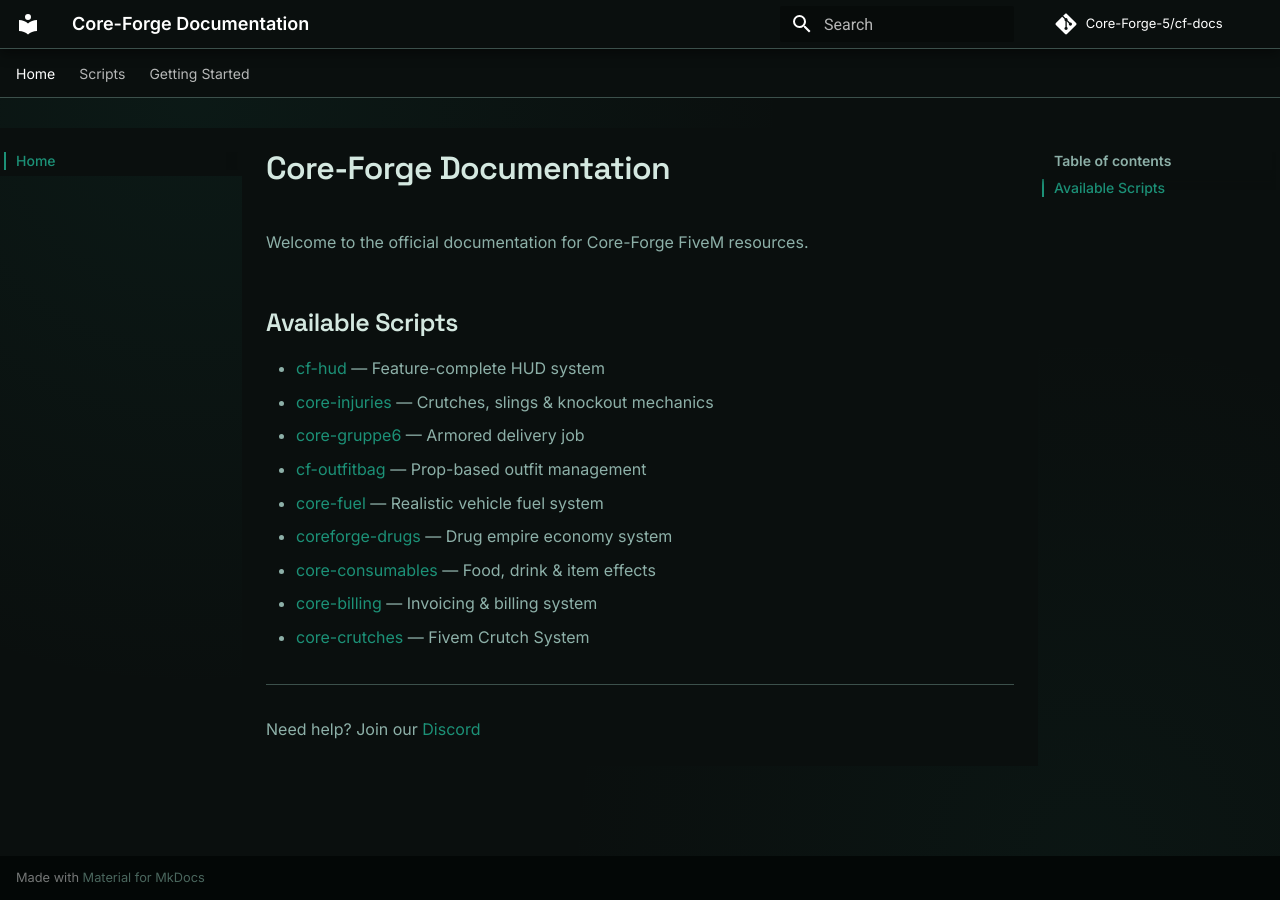
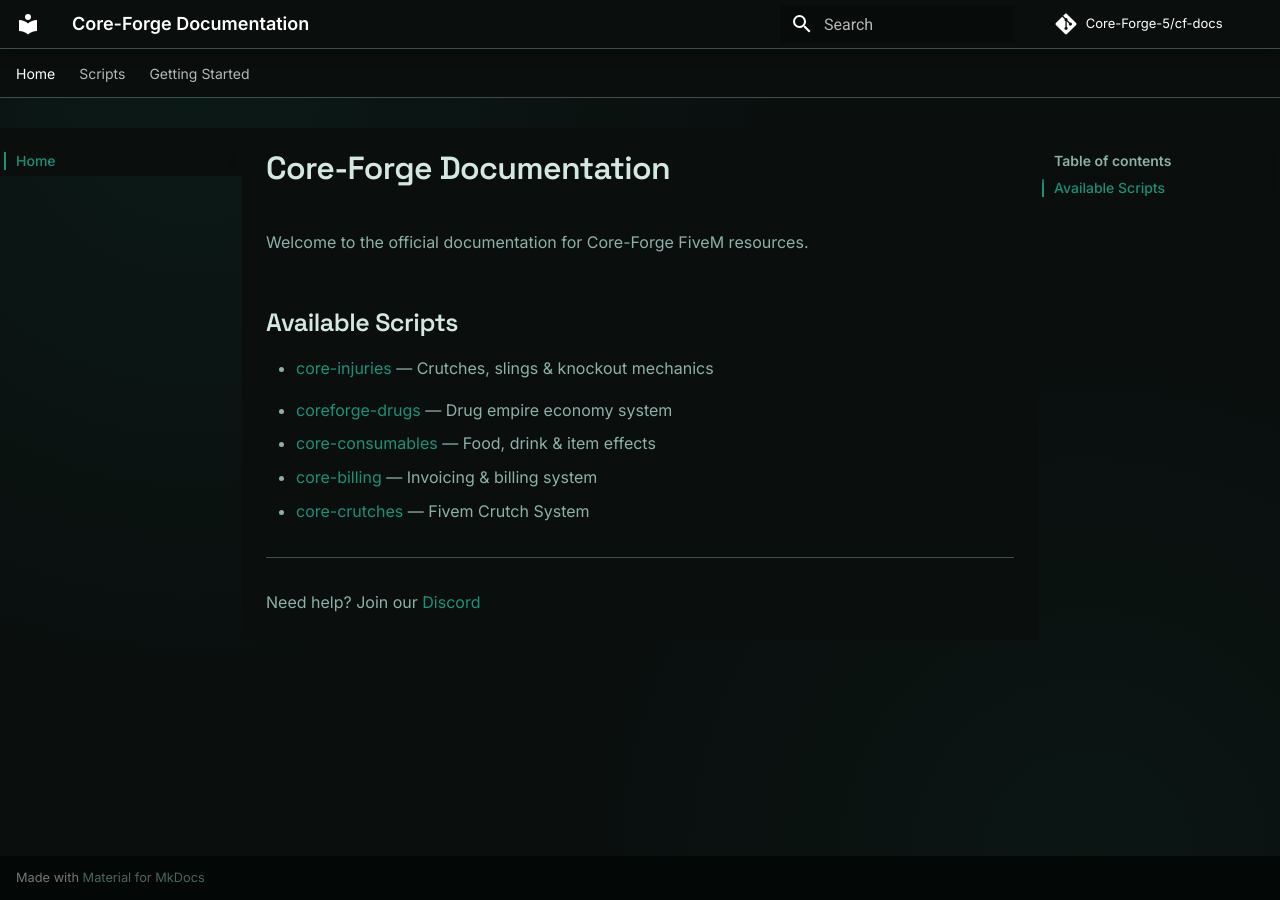
Before and after one commit to Core-Forge-5/cf-docs, an MkDocs documentation site: the page built from docs/index.md, in a window 1280 px wide. Built offline with MkDocs 1.6.1 and Material for MkDocs 9.7.7, drawn with Linux system fonts in a browser that asks for light colours; comment, search, counter and statistics services are not loaded.

```diff
--- a/docs/index.md
+++ b/docs/index.md
@@ -4,11 +4,11 @@
 
 ## Available Scripts
 
-- [cf-hud](cf-hud.md) — Feature-complete HUD system
+<!-- - [cf-hud](cf-hud.md) — Feature-complete HUD system -->
 - [core-injuries](core-injuries.md) — Crutches, slings & knockout mechanics
-- [core-gruppe6](core-gruppe6.md) — Armored delivery job
+<!-- - [core-gruppe6](core-gruppe6.md) — Armored delivery job
 - [cf-outfitbag](cf-outfitbag.md) — Prop-based outfit management
-- [core-fuel](core-fuel.md) — Realistic vehicle fuel system
+- [core-fuel](core-fuel.md) — Realistic vehicle fuel system -->
 - [coreforge-drugs](coreforge-drugs.md) — Drug empire economy system
 - [core-consumables](core-consumables.md) — Food, drink & item effects
 - [core-billing](core-billing.md) — Invoicing & billing system
```
Also changed, not shown: site/index.html, site/search/search_index.json.
